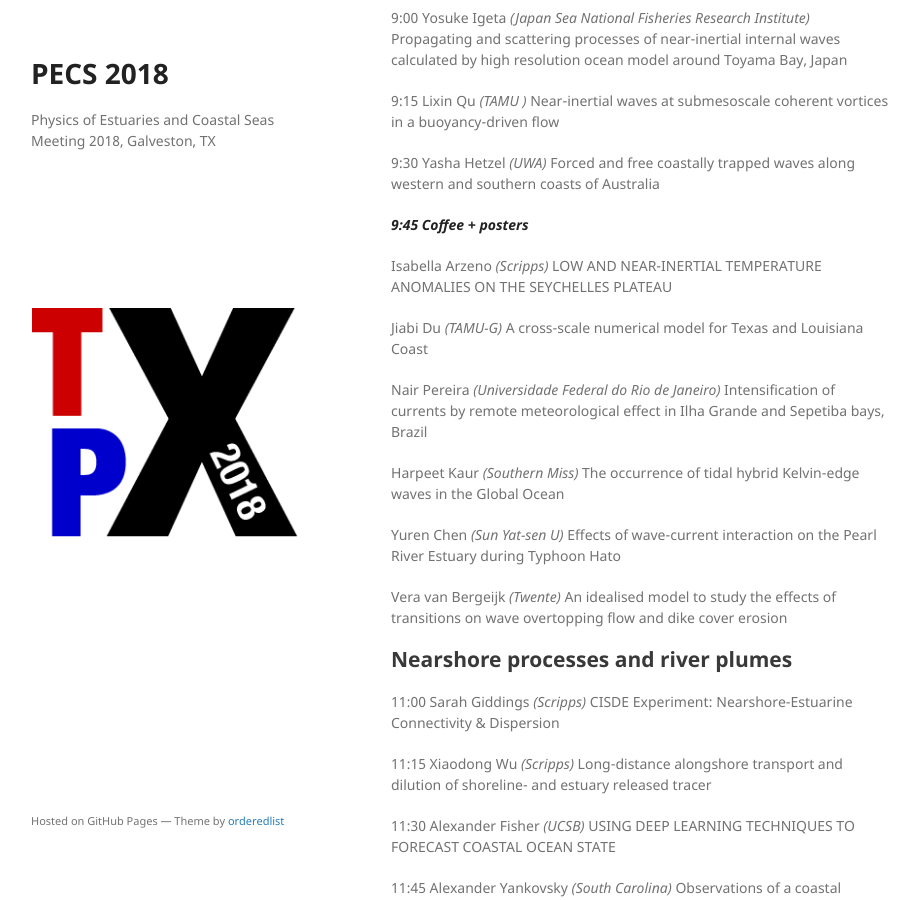
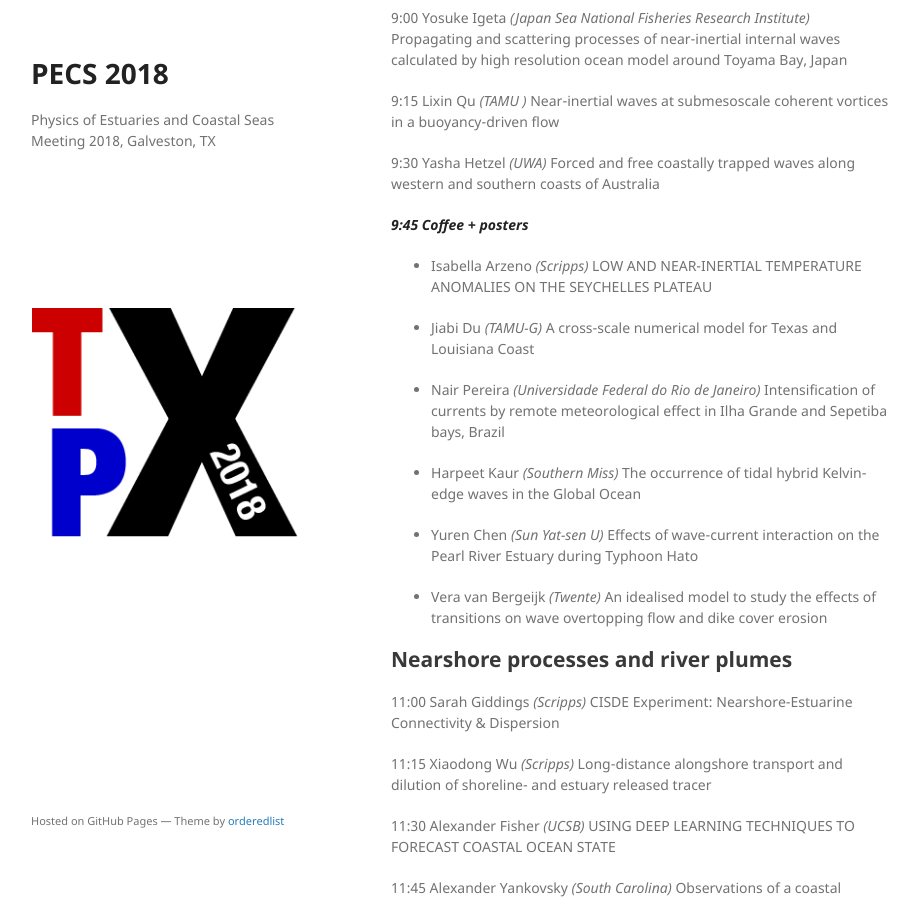
Before and after one commit to pecs2018/pecs2018.github.io, a Jekyll site: the page built from program.md, in a window 1280 px wide and 900 px high, scrolled down 2972 px. Shown: the whole window, without its empty margins (179-1098 px from the left). Built offline with Jekyll 4.4.1, drawn with Linux system fonts in a browser that asks for light colours.

Commit message:
Formatting change to poster listings completed

```diff
--- a/program.md
+++ b/program.md
@@ -129,17 +129,17 @@ Poster board dimensions are 32" wide by 64" tall (about 0.8 x 1.6 meters).
 
 ***9:45	Coffee + posters***
 
-Isabella	Arzeno	*(Scripps)*	LOW AND NEAR-INERTIAL TEMPERATURE ANOMALIES ON THE SEYCHELLES PLATEAU
+- Isabella	Arzeno	*(Scripps)*	LOW AND NEAR-INERTIAL TEMPERATURE ANOMALIES ON THE SEYCHELLES PLATEAU
 
-Jiabi	Du	*(TAMU-G)*	A cross-scale numerical model for Texas and Louisiana Coast
+- Jiabi	Du	*(TAMU-G)*	A cross-scale numerical model for Texas and Louisiana Coast
 
-Nair	Pereira	*(Universidade Federal do Rio de Janeiro)*	Intensification of currents by remote meteorological effect in Ilha Grande and Sepetiba bays, Brazil
+- Nair	Pereira	*(Universidade Federal do Rio de Janeiro)*	Intensification of currents by remote meteorological effect in Ilha Grande and Sepetiba bays, Brazil
 
-Harpeet	Kaur	*(Southern Miss)*	The occurrence of tidal hybrid Kelvin-edge waves in the Global Ocean
+- Harpeet	Kaur	*(Southern Miss)*	The occurrence of tidal hybrid Kelvin-edge waves in the Global Ocean
 
-Yuren	Chen	*(Sun Yat-sen U)*	Effects of wave-current interaction on the Pearl River Estuary during Typhoon Hato
+- Yuren	Chen	*(Sun Yat-sen U)*	Effects of wave-current interaction on the Pearl River Estuary during Typhoon Hato
 
-Vera	van Bergeijk	*(Twente)*	An idealised model to study the effects of transitions on wave overtopping flow and dike cover erosion
+- Vera	van Bergeijk	*(Twente)*	An idealised model to study the effects of transitions on wave overtopping flow and dike cover erosion
 
 ## Nearshore processes and river plumes
 
@@ -173,17 +173,17 @@ Vera	van Bergeijk	*(Twente)*	An idealised model to study the effects of transiti
 
 ***14:45	Coffee + posters***
 
-Catherine	Fitzpatrick	*(LUMCON, Tulane)*	Variation of the MR and AR plumes from data synthesis of HYCOM model outputs
+- Catherine	Fitzpatrick	*(LUMCON, Tulane)*	Variation of the MR and AR plumes from data synthesis of HYCOM model outputs
 
-Wenping	Gong	*(Sun Yat-sen U)*	Plume-to-plume interactions in the Pearl River Delta in winter
+- Wenping	Gong	*(Sun Yat-sen U)*	Plume-to-plume interactions in the Pearl River Delta in winter
 
-Elisa	Fernandes	*(Universidade Federal do Rio Grande)*	Patos Lagoon coastal plume morphology based on multispectral methods
+- Elisa	Fernandes	*(Universidade Federal do Rio Grande)*	Patos Lagoon coastal plume morphology based on multispectral methods
 
-Xiliang	Diao	*(TAMU)*	Using statistics with drifter tracking to define a river plume
+- Xiliang	Diao	*(TAMU)*	Using statistics with drifter tracking to define a river plume
 
-Martinho	Marta-Almeida	*(Vigo)*	Simulating Ocean Climate in the Iberian Region
+- Martinho	Marta-Almeida	*(Vigo)*	Simulating Ocean Climate in the Iberian Region
 
-Evan	Turner	*(TX Water Develop Board)*	Hosting and Mirroring Coastal Observation Data Online Using Python and RESTful API
+- Evan	Turner	*(TX Water Develop Board)*	Hosting and Mirroring Coastal Observation Data Online Using Python and RESTful API
 
 
 ## River plumes
@@ -217,17 +217,17 @@ Evan	Turner	*(TX Water Develop Board)*	Hosting and Mirroring Coastal Observation
 
 ***9:45	Coffee + posters***
 
-X.D.	Chen	*(Hohai U)*	The effect of cyclic variation of shear stress on non-cohesive sediment stabilization by microbial biofilms
+- X.D.	Chen	*(Hohai U)*	The effect of cyclic variation of shear stress on non-cohesive sediment stabilization by microbial biofilms
 
-Melanie	Diaz	*(IFREMER)*	Modelling sediment exchanges between the Gironde Estuary and the adjacent continental shelf: sensitivity analysis of sediment fluxes to the sediment initialisation and parameterization
+- Melanie	Diaz	*(IFREMER)*	Modelling sediment exchanges between the Gironde Estuary and the adjacent continental shelf: sensitivity analysis of sediment fluxes to the sediment initialisation and parameterization
 
-Qing	He	*(East China Normal)*	Effects of turbulence on the development of flocculation
+- Qing	He	*(East China Normal)*	Effects of turbulence on the development of flocculation
 
-Weihao	Huang	*(Sun Yat-sen U)*	Sediment Transport affected by the Advection and Resuspension processes in the western part of Pearl River Estuary
+- Weihao	Huang	*(Sun Yat-sen U)*	Sediment Transport affected by the Advection and Resuspension processes in the western part of Pearl River Estuary
 
-Benjamin	Jacob	*(Helmhotz-Zentrum Geesthacht)*	German Bight Estuaries. An inter-comparison study from the perspective of numerical modelling
+- Benjamin	Jacob	*(Helmhotz-Zentrum Geesthacht)*	German Bight Estuaries. An inter-comparison study from the perspective of numerical modelling
 
-Weicong	Cheng	*(Sun Yat-sen U)*	Interannual variations of water age and its relationship with hypoxia events in an embayment along the Northern South China Sea
+- Weicong	Cheng	*(Sun Yat-sen U)*	Interannual variations of water age and its relationship with hypoxia events in an embayment along the Northern South China Sea
 
 ## Sediment transport, part 2
 
@@ -260,19 +260,19 @@ We are planning a boat trip in Galveston Bay, in three separate groups that will
 
 ***9:45	Coffee + posters***
 
-Yoeri	Dijkstra	*(Delft)*	Using a combination of the iFlow and Delft 3D models to demonstrate the change of the Ems River Estuary into a hyperturbid estuary
+- Yoeri	Dijkstra	*(Delft)*	Using a combination of the iFlow and Delft 3D models to demonstrate the change of the Ems River Estuary into a hyperturbid estuary
 
-Eliane	Truccolo	*(Pernambuco)*	Spatial-temporal variability of Amazon reff system exposure to turbidity coastal waters
+- Eliane	Truccolo	*(Pernambuco)*	Spatial-temporal variability of Amazon reff system exposure to turbidity coastal waters
 
-Wenting	Wu	*(East China Normal)*	Impacts of coastal engineering and sea level rise
+- Wenting	Wu	*(East China Normal)*	Impacts of coastal engineering and sea level rise
 
-Xiao	Deng	*(Delft)*	Existence and Stability of Morphodynamic Equilibria in Double Inlet Systems
+- Xiao	Deng	*(Delft)*	Existence and Stability of Morphodynamic Equilibria in Double Inlet Systems
 
-Tjebbe	Hepkema	*(Utrecht)*	The effect of diffusive suspended load transport on the characteristics of estuarine tidal bars
+- Tjebbe	Hepkema	*(Utrecht)*	The effect of diffusive suspended load transport on the characteristics of estuarine tidal bars
 
-Alejandro	Paladio Hernandez	*(UNAM)*	Morphodynamics of tidal inlets in the northern Yucatan peninsula, using an idealized geometry to identify which natural forces drive sand spit genesis and growth.
+- Alejandro	Paladio Hernandez	*(UNAM)*	Morphodynamics of tidal inlets in the northern Yucatan peninsula, using an idealized geometry to identify which natural forces drive sand spit genesis and growth.
 
-Tongxin	Cai	*(Sun Yat-sen U)*	The Impacts of External Forcing and Geometry on Energy Transport in Convergent Estuaries
+- Tongxin	Cai	*(Sun Yat-sen U)*	The Impacts of External Forcing and Geometry on Energy Transport in Convergent Estuaries
 
 
 ## Morphodynamics
@@ -301,19 +301,19 @@ Tongxin	Cai	*(Sun Yat-sen U)*	The Impacts of External Forcing and Geometry on En
 
 *** 14:45	Coffee + posters***
 
-Philip	Duzinski	*(Rutgers)*	Transport mechanisms in the tidal fresh and oligohaline reaches of the Delaware Estuary
+- Philip	Duzinski	*(Rutgers)*	Transport mechanisms in the tidal fresh and oligohaline reaches of the Delaware Estuary
 
-Jinyang	Wang	*(Utrecht)*	A 2DV estuarine network model for tides and net water transport, with application to the Yangtze estuary
+- Jinyang	Wang	*(Utrecht)*	A 2DV estuarine network model for tides and net water transport, with application to the Yangtze estuary
 
-Frank	Koesters	*(BAW)*	Systematic assessment of the impact of a planned channel deepening on estuarine physics, the example of the Weser estuary (North Sea)
+- Frank	Koesters	*(BAW)*	Systematic assessment of the impact of a planned channel deepening on estuarine physics, the example of the Weser estuary (North Sea)
 
-Leicheng	Guo	*(East China Normal)*	Tidal asymmetry and its response to river discharge and sea level rise
+- Leicheng	Guo	*(East China Normal)*	Tidal asymmetry and its response to river discharge and sea level rise
 
-Chenyu	Cao	*(Sun Yat-sen U)*	Impact of external forcing on backwater length in tidal rivers
+- Chenyu	Cao	*(Sun Yat-sen U)*	Impact of external forcing on backwater length in tidal rivers
 
-Steven	Dykstra	*(South Alabama)*	Impacts of an inland basin on an estuarine system in coastal Alabama
+- Steven	Dykstra	*(South Alabama)*	Impacts of an inland basin on an estuarine system in coastal Alabama
 
-Yuan	Shi	*(Hohai U)*	EOF analysis of exploring the factors contributing to the temporal and spatial variations of tidal level in Yangtze River Estuary
+- Yuan	Shi	*(Hohai U)*	EOF analysis of exploring the factors contributing to the temporal and spatial variations of tidal level in Yangtze River Estuary
 
 ## Anthropogenic influences
 
```
